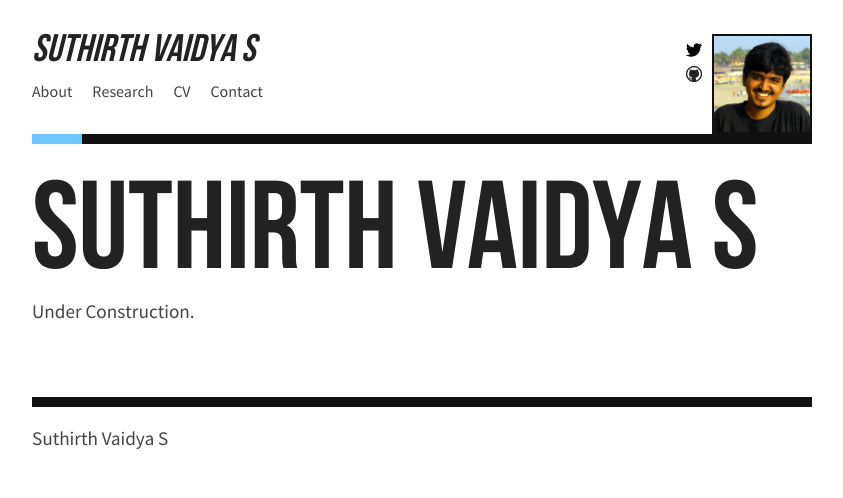
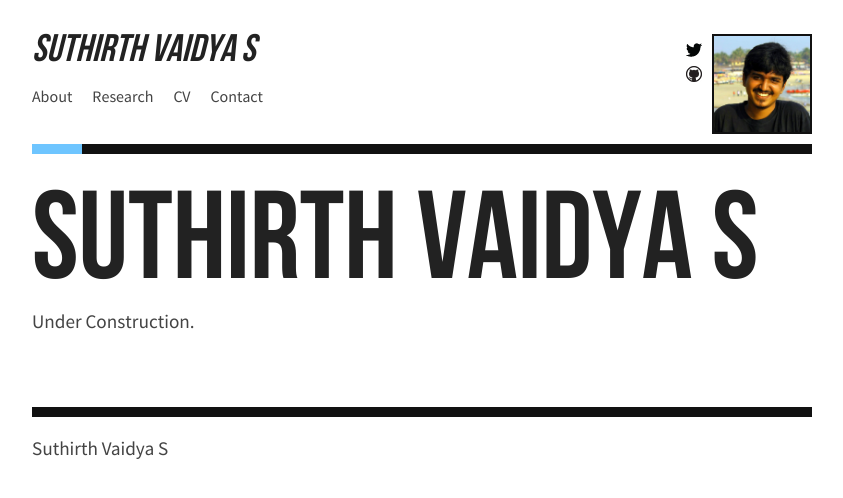
Before and after one commit to suthirth/suthirth.github.io, a Jekyll site: the page built from index.html, in a window 1280 px wide. Shown: the top 498 px of the page, without its empty margins (218-1061 px from the left). Built offline with Jekyll 4.4.1, drawn with Linux system fonts in a browser that asks for light colours; the list of posts is cut into pages by our own code.

Commit message:
Update mobile.css

```diff
--- a/css/mobile.css
+++ b/css/mobile.css
@@ -79,7 +79,7 @@ header nav ul {
   zoom: 1;
   list-style: none;
   padding: 0;
-  margin: 20 0 10px; }
+  margin: 20px 0 10px; }
   header nav ul:before, header nav ul:after {
     content: "";
     display: table; }
```
